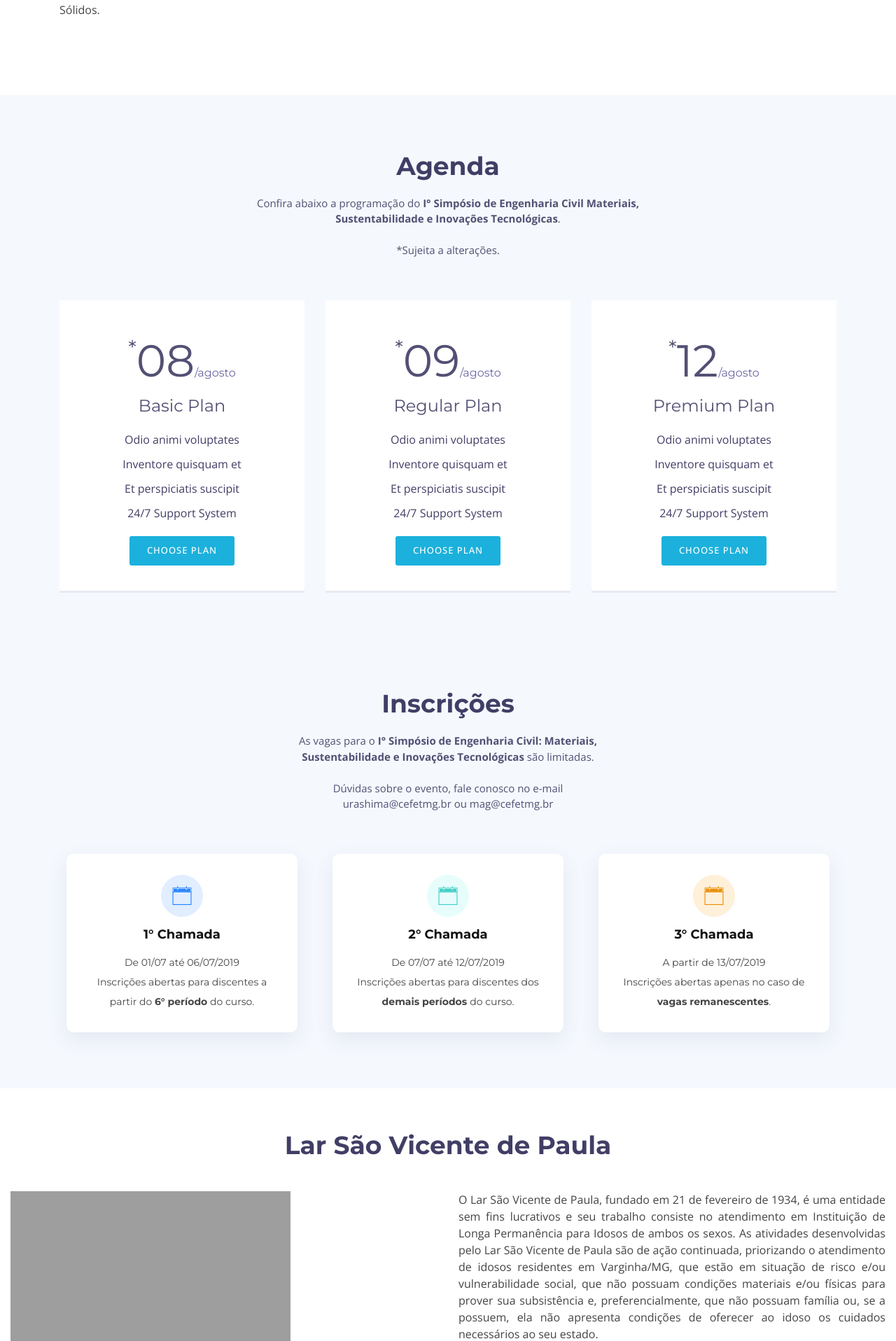
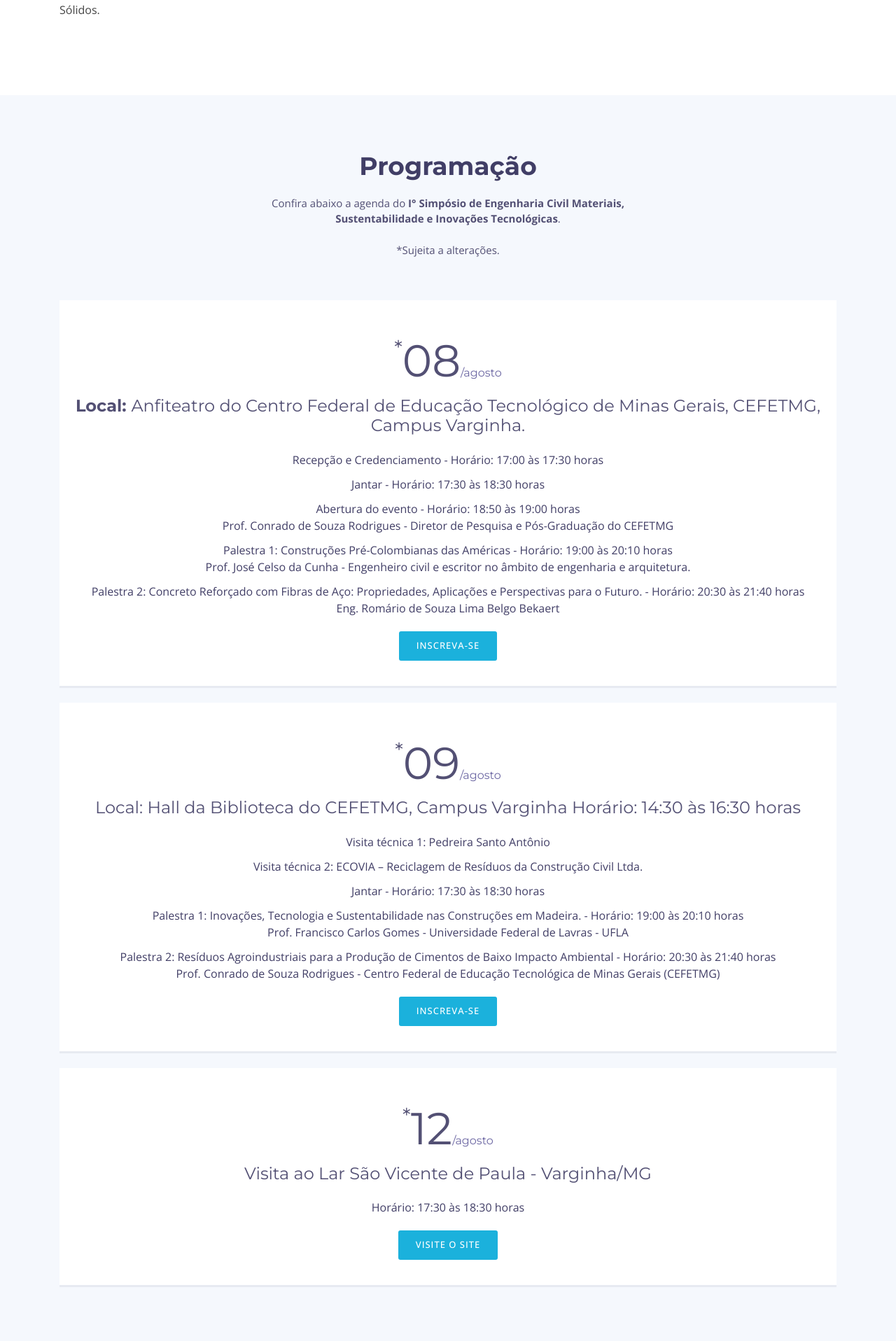
Before and after one commit to wesleycsilva/simposio_cefet, a PHP site: page / in a window 1280 px wide. Shown: the part 3128-5044 px from the top of the page at 70% size. Run offline with PHP 8.4, Linux system fonts and the light colour scheme; some web fonts are replaced; grey boxes are pictures that could not be loaded.

Commit message:
alterações menu

```diff
--- a/index.php
+++ b/index.php
@@ -44,13 +44,13 @@ Header
 
         <nav class="main-nav float-right d-none d-lg-block">
             <ul>
-                <li class="active"><a href="#intro">Home</a></li>
-                <li><a href="#about">Sobre</a></li>
+<!--                <li class="active"><a href="#intro">Home</a></li>-->
+                <li class="active"><a href="#about">Sobre</a></li>
                 <li><a href="#team">Palestrantes</a></li>
                 <li><a href="#features">Visitas Técnicas</a></li>
-                <li><a href="#pricing">Agenda</a></li>
+                <li><a href="#pricing">Programação</a></li>
                 <li><a href="#services">Inscrições</a></li>
-                <li><a href="#why-us">Ajuda</a></li>
+<!--                <li><a href="#why-us">Ajuda</a></li>-->
                 <li><a href="#footer">Contato</a></li>
             </ul>
         </nav><!-- .main-nav -->
@@ -259,74 +259,102 @@ Header
     <section id="pricing" class="wow fadeInUp section-bg">
         <div class="container">
             <header class="section-header">
-                <h3>Agenda</h3>
-                <p>Confira abaixo a programação do <strong>I° Simpósio de Engenharia Civil
+                <h3>Programação</h3>
+                <p>Confira abaixo a agenda do <strong>I° Simpósio de Engenharia Civil
                         Materiais, Sustentabilidade e Inovações Tecnológicas</strong>.
 
                     </br></br>*Sujeita a alterações.</p>
             </header>
 
-            <div class="row flex-items-xs-middle flex-items-xs-center">
+            <div class="row flex-items-xs- flex-items-xs-center">
 
                 <!-- Basic Plan  -->
-                <div class="col-xs-12 col-lg-4">
+                <div class="col-xs-12 col-lg-12">
                     <div class="card">
                         <div class="card-header">
                             <h3><span class="currency">*</span>08<span class="period">/agosto</span></h3>
                         </div>
                         <div class="card-block">
-                            <h4 class="card-title">
-                                Basic Plan
-                            </h4>
+                            <h4 class="card-title"><strong>Local: </strong>Anfiteatro do Centro Federal de Educação
+                                Tecnológico de Minas
+                                Gerais, CEFETMG, Campus Varginha.</h4>
                             <ul class="list-group">
-                                <li class="list-group-item">Odio animi voluptates</li>
-                                <li class="list-group-item">Inventore quisquam et</li>
-                                <li class="list-group-item">Et perspiciatis suscipit</li>
-                                <li class="list-group-item">24/7 Support System</li>
+                                <li class="list-group-item">Recepção e Credenciamento - Horário: 17:00 às 17:30 horas
+                                </li>
+                                <li class="list-group-item">Jantar - Horário: 17:30 às 18:30 horas</li>
+                                <li class="list-group-item">Abertura do evento - Horário: 18:50 às 19:00 horas<br>
+                                    Prof. Conrado de Souza Rodrigues - Diretor de Pesquisa e Pós-Graduação do CEFETMG
+                                </li>
+                                <li class="list-group-item">Palestra 1: Construções Pré-Colombianas das Américas -
+                                    Horário: 19:00 às 20:10 horas<br>
+                                    Prof. José Celso da Cunha - Engenheiro civil e escritor no âmbito de engenharia e
+                                    arquitetura.
+                                </li>
+                                <li class="list-group-item">Palestra 2: Concreto Reforçado com Fibras de Aço:
+                                    Propriedades, Aplicações
+                                    e Perspectivas para o Futuro. - Horário: 20:30 às 21:40 horas <br>
+                                    Eng. Romário de Souza Lima
+                                    Belgo Bekaert
+                                </li>
                             </ul>
-                            <a href="#" class="btn">Choose Plan</a>
+                            <a href="#services" class="btn">Inscreva-se</a>
                         </div>
                     </div>
                 </div>
+            </div>
+            <br>
+            <div class="row flex-items-xs-middle flex-items-xs-center">
 
                 <!-- Regular Plan  -->
-                <div class="col-xs-12 col-lg-4">
+                <div class="col-xs-12 col-lg-12">
                     <div class="card">
                         <div class="card-header">
                             <h3><span class="currency">*</span>09<span class="period">/agosto</span></h3>
                         </div>
                         <div class="card-block">
-                            <h4 class="card-title">
-                                Regular Plan
-                            </h4>
+                            <h4 class="card-title">Local: Hall da Biblioteca do CEFETMG, Campus Varginha
+                                Horário: 14:30 às 16:30 horas</h4>
                             <ul class="list-group">
-                                <li class="list-group-item">Odio animi voluptates</li>
-                                <li class="list-group-item">Inventore quisquam et</li>
-                                <li class="list-group-item">Et perspiciatis suscipit</li>
-                                <li class="list-group-item">24/7 Support System</li>
+                                <li class="list-group-item">Visita técnica 1: Pedreira Santo Antônio</li>
+                                <li class="list-group-item">Visita técnica 2: ECOVIA – Reciclagem de Resíduos da
+                                    Construção Civil Ltda.
+                                </li>
+                                <li class="list-group-item">Jantar - Horário: 17:30 às 18:30 horas</li>
+                                <li class="list-group-item">Palestra 1: Inovações, Tecnologia e Sustentabilidade nas
+                                    Construções em
+                                    Madeira. - Horário: 19:00 às 20:10 horas<br>
+                                    Prof. Francisco Carlos Gomes - Universidade Federal de Lavras - UFLA
+                                </li>
+                                <li class="list-group-item">Palestra 2: Resíduos Agroindustriais para a Produção de
+                                    Cimentos de Baixo
+                                    Impacto Ambiental - Horário: 20:30 às 21:40 horas<br>
+                                    Prof. Conrado de Souza Rodrigues - Centro Federal de Educação Tecnológica de Minas
+                                    Gerais (CEFETMG)
+                                </li>
                             </ul>
-                            <a href="#" class="btn">Choose Plan</a>
+                            <a href="#services" class="btn">Inscreva-se</a>
                         </div>
                     </div>
                 </div>
+            </div>
+            <br>
+            <div class="row flex-items-xs-middle flex-items-xs-center">
 
                 <!-- Premium Plan  -->
-                <div class="col-xs-12 col-lg-4">
+                <div class="col-xs-12 col-lg-12">
                     <div class="card">
                         <div class="card-header">
                             <h3><span class="currency">*</span>12<span class="period">/agosto</span></h3>
                         </div>
                         <div class="card-block">
-                            <h4 class="card-title">
-                                Premium Plan
-                            </h4>
+                            <h4 class="card-title">Visita ao Lar São Vicente de Paula - Varginha/MG</h4>
                             <ul class="list-group">
-                                <li class="list-group-item">Odio animi voluptates</li>
-                                <li class="list-group-item">Inventore quisquam et</li>
-                                <li class="list-group-item">Et perspiciatis suscipit</li>
-                                <li class="list-group-item">24/7 Support System</li>
+                                <li class="list-group-item">Horário: 17:30 às 18:30 horas</li>
+<!--                                <li class="list-group-item">Inventore quisquam et</li>-->
+<!--                                <li class="list-group-item">Et perspiciatis suscipit</li>-->
+<!--                                <li class="list-group-item">24/7 Support System</li>-->
                             </ul>
-                            <a href="#" class="btn">Choose Plan</a>
+                            <a href="#" class="btn">Visite o site</a>
                         </div>
                     </div>
                 </div>
@@ -354,11 +382,17 @@ Header
 
                 <div class="col-md-6 col-lg-4 wow bounceInUp" data-wow-duration="1.4s">
                     <div class="box">
-                        <div class="icon" style="background: #e1eeff;"><i class="ion-ios-calendar-outline"
-                                                                          style="color: #2282ff;"></i></div>
+                        <div class="icon" style="background: #e1eeff;">
+                            <i class="ion-ios-calendar-outline"style="color: #2282ff;"></i>
+                        </div>
                         <h4 class="title"><a href="">1° Chamada</a></h4>
                         <h6 class="description text-center">De 01/07 até 06/07/2019 </br> Inscrições abertas para
-                            discentes a partir do <strong>6° período</strong> do curso.</h6>
+                            discentes a partir do <strong>6° período</strong> do curso.
+                        </h6>
+                        <div class="">
+                            <a href="#services" class="btn btn-info">Cadastre-se</a>
+                            <a href="#services" class="btn btn-success text-white">Inscreva-se</a>
+                        </div>
                     </div>
                 </div>
                 <div class="col-md-6 col-lg-4 wow bounceInUp" data-wow-duration="1.4s">
@@ -367,7 +401,13 @@ Header
                                                                           style="color: #3fcdc7;"></i></div>
                         <h4 class="title"><a href="">2° Chamada</a></h4>
                         <h6 class="description text-center">De 07/07 até 12/07/2019 </br> Inscrições abertas para
-                            discentes dos <strong>demais períodos </strong> do curso.</h6>
+                            discentes dos <strong>demais períodos </strong> do curso.
+                        </h6>
+                        <div class="">
+<!--                            <a href="#services" class="btn btn-info">Cadastre-se</a>-->
+<!--                            <a href="#services" class="btn btn-success text-white">Inscreva-se</a>-->
+                            <a href="#services" class="btn btn-warning text-white">Fora do período de inscrição</a>
+                        </div>
                     </div>
                 </div>
 
@@ -377,7 +417,12 @@ Header
                                                                           style="color: #e98e06;"></i></div>
                         <h4 class="title"><a href="">3° Chamada</a></h4>
                         <h6 class="description text-center">A partir de 13/07/2019 </br> Inscrições abertas apenas no
-                            caso de <strong>vagas remanescentes</strong>.</h6>
+                            caso de <strong>vagas remanescentes</strong>.
+                        </h6>
+                        <div class="">
+                            <a href="#services" class="btn btn-info">Cadastre-se</a>
+                            <a href="#services" class="btn btn-success text-white">Inscreva-se</a>
+                        </div>
                     </div>
                 </div>
             </div>
@@ -425,7 +470,8 @@ Header
                         <div class="features wow bounceInUp clearfix">
                             <i class="fa fa-heart" style="color: #f058dc;"></i>
                             <h4>Missão</h4>
-                            <p class="text-justify">Amparar e proteger pessoas idosas, assegurar seu bem-estar, defender sua dignidade,
+                            <p class="text-justify">Amparar e proteger pessoas idosas, assegurar seu bem-estar, defender
+                                sua dignidade,
                                 reduzir os fatores de risco comuns nessa fase da vida, oferecer atendimento de qualidade
                                 e trabalhar o resgate da identidade e seu protagonismo.</p>
                         </div>
@@ -448,10 +494,10 @@ Header
                     <span data-toggle="counter-up">42</span>
                     <p>Sexo Feminino</p>
                 </div>
-<!--                <div class="col-lg-3 col-6 text-center">-->
-<!--                    <span data-toggle="counter-up">18</span>-->
-<!--                    <p>Hard Workers</p>-->
-<!--                </div>-->
+                <!--                <div class="col-lg-3 col-6 text-center">-->
+                <!--                    <span data-toggle="counter-up">18</span>-->
+                <!--                    <p>Hard Workers</p>-->
+                <!--                </div>-->
             </div>
         </div>
     </section>
@@ -648,7 +694,7 @@ Header
 <!--==========================
   Footer
 ============================-->
-<?php include "rodape.php"?>
+<?php include "rodape.php" ?>
 <!-- #footer -->
 
 <a href="#" class="back-to-top"><i class="fa fa-chevron-up"></i></a>
```
